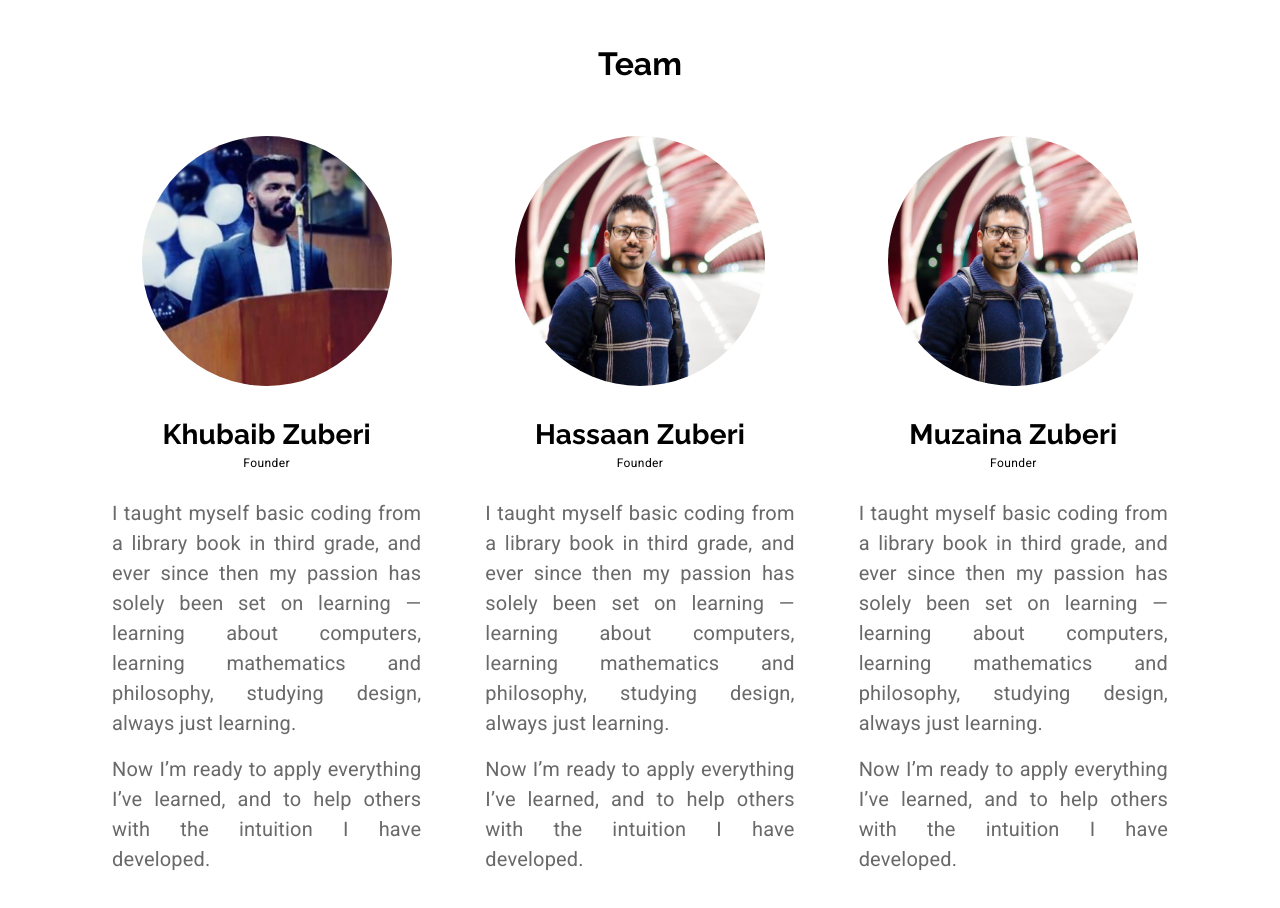
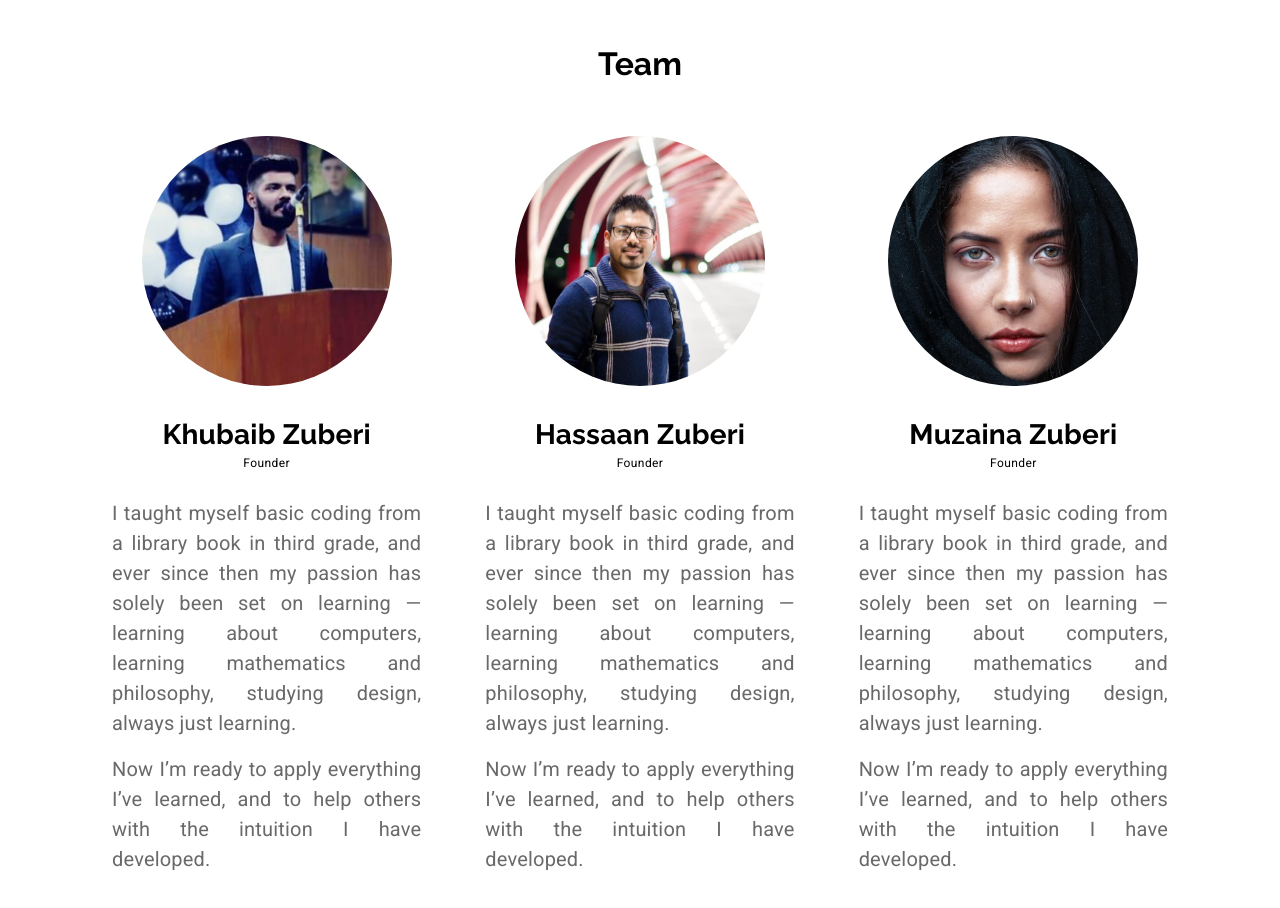
Before and after one commit to HAZberi/tech-company-website, a React (Create React App) app: page /about in a window 1280 px wide. Shown: the part 1300-2208 px from the top of the page. Built offline with nearby package versions, Linux system fonts and the light colour scheme.

Commit message:
change founder3 picture

```diff
--- a/src/components/About.js
+++ b/src/components/About.js
@@ -8,6 +8,7 @@ import CallToAction from "../components/ui/CallToAction.js";
 import history from "../assets/history.svg";
 import founder from "../assets/founder.jpg";
 import founder2 from "../assets/founder2.jpeg";
+import founder3 from "../assets/founder3.jpg"
 
 const useStyles = makeStyles((theme) => ({
   statement: {
@@ -284,7 +285,7 @@ const About = (props) => {
         >
           <Grid item align="center">
             <Avatar
-              src={founder}
+              src={founder3}
               className={classes.avatar}
               alt="founder's headshot"
             />
```
Also changed, not shown: src/assets/founder3.jpg (added), 1 other file (tests, documents, lock files or other folders).
